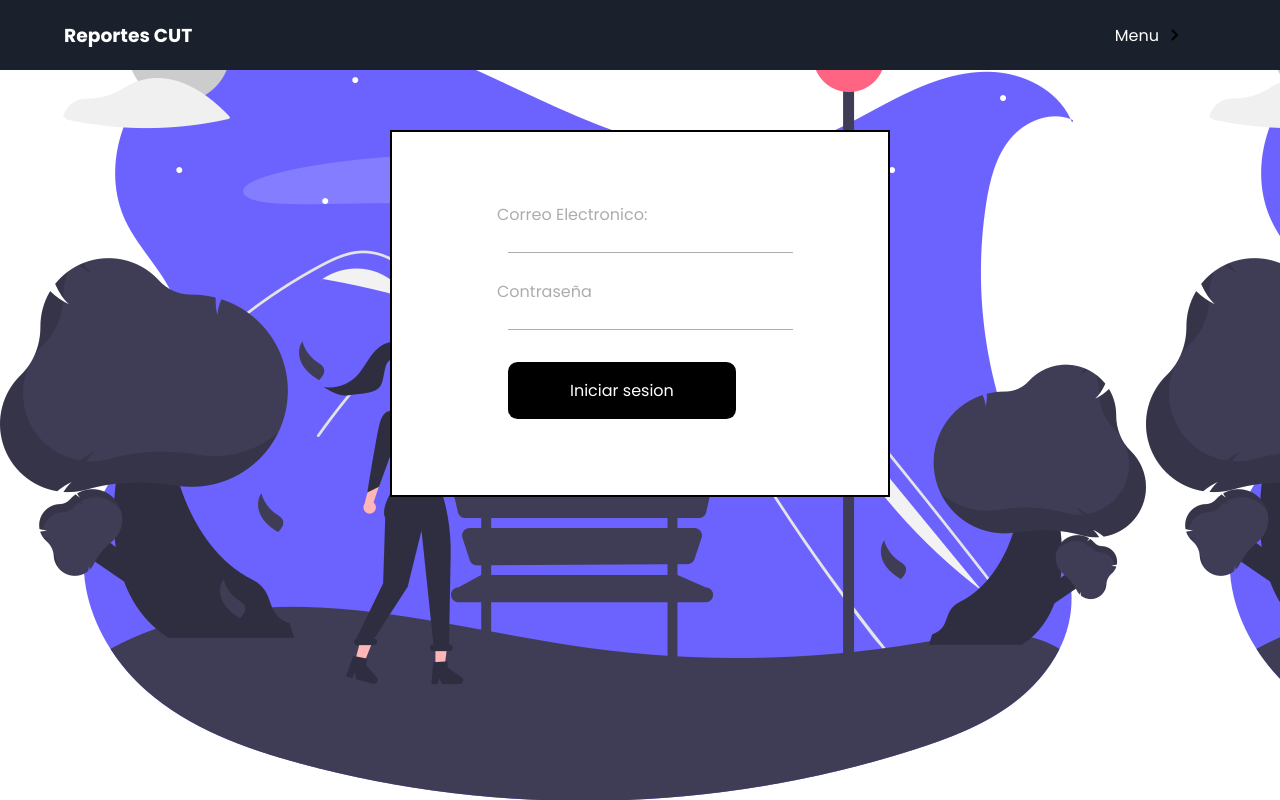
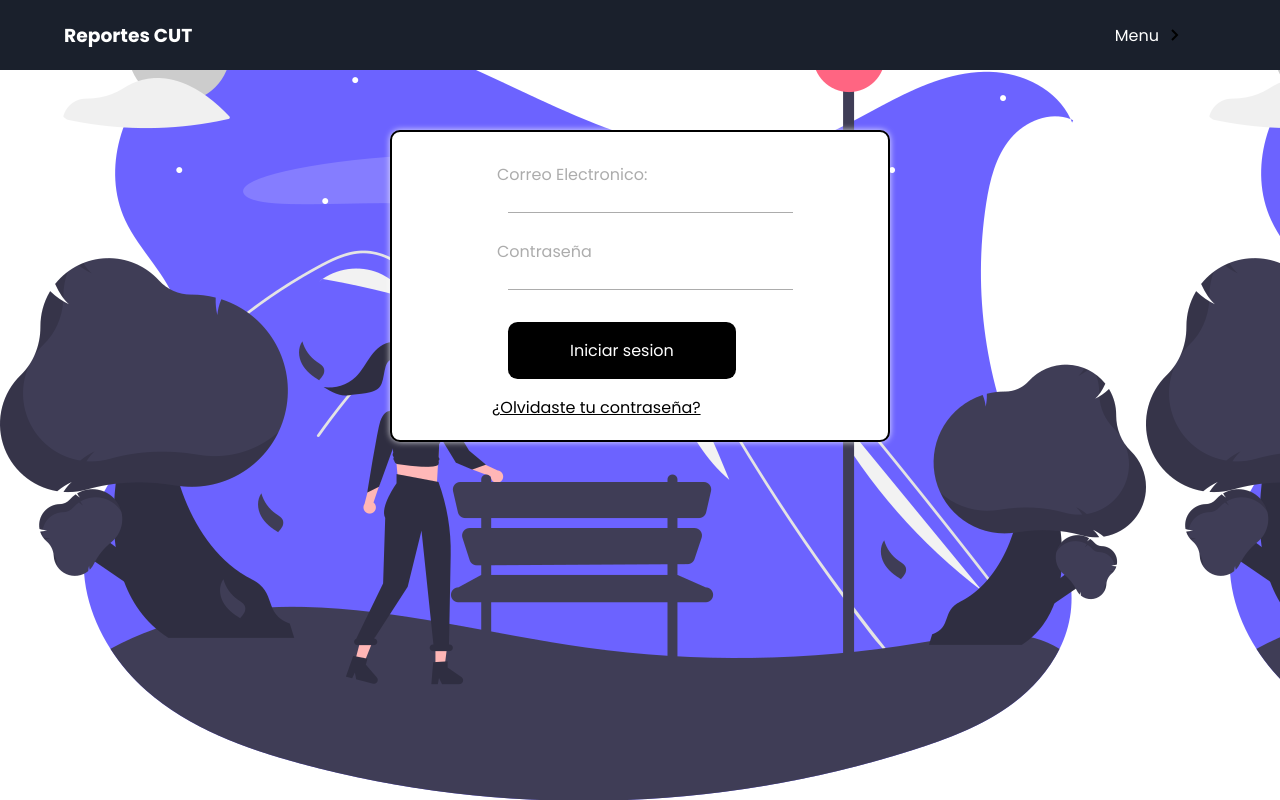
Before and after one commit to jairSuarez/Reportes-CUT, a plain HTML site: page html/inicio sesion/index.html in a window 1280 px wide. Drawn offline with Linux system fonts and the light colour scheme.

Commit message:
Add files via upload

```diff
--- a/css/inicio sesion/style.css
+++ b/css/inicio sesion/style.css
@@ -7,12 +7,6 @@
 body{
     background-image: url(/img/dawn.png);
     font-family: 'open sans';
-}
-
-.footer{
-    width: 100% !important;
-    height: 650px !important;
-    position: absolute;
 }
 
 .main{
@@ -41,6 +35,7 @@ nav > a{
     font-weight: 300;
     text-decoration: none;
     margin-right: 10px;
+    border-radius: 5px;
 }
 
 nav > a:hover{
@@ -53,13 +48,18 @@ nav > a:hover{
     margin-left: 100px;
 }
 
+form > a{
+    font-weight: 400;
+    color: #000;
+}
+
 .main__section{
     border: 2px solid #000;
-    background-color: #fff;
-    max-width: 500px;
-    padding: 60px 0;
-    width: 1000px;
-    max-width: 500px;
+    background: #fff;
+    padding: 20px 0;
+    box-shadow: 0 0 6px 0 rgba(255, 255, 255, 0.8);
+    border-radius: 10px;
+    width: 50%;
 }
 
 .form__group{
@@ -111,8 +111,3 @@ nav > a:hover{
     background-color: #000;
     color: #fff;
 }
-
-/*  */
-/*  */
-/*  */
-/*  */
--- a/css/registro/style.css
+++ b/css/registro/style.css
@@ -14,9 +14,25 @@ body{
     background-image: url("/img/try.png");
     font-family: 'Roboto';
     height: 650px;
-    display: flex;
-    justify-content: center;
-    align-items: center;
+}
+
+.nav{
+    padding: 0 40px;
+    height: 80px;
+    background-color: rgb(27, 27, 27);
+    color: #fff;
+
+}
+
+nav > a{
+    color: #fff;
+    font-weight: 300;
+    text-decoration: none;
+    margin-right: 10px;
+}
+
+nav > a:hover{
+    text-decoration: underline;
 }
 
 .footer{
@@ -29,6 +45,7 @@ body{
     display: grid;
     grid-template-columns: 1fr 1fr;
     gap: 20px;
+    margin: auto;
 }
 
 h1{
@@ -37,15 +54,17 @@ h1{
 }
 
 form{
+    border: 2px solid #000;
     background: #fff;
-    padding: 40px 0;
+    padding: 20px 0;
     box-shadow: 0 0 6px 0 rgba(255, 255, 255, 0.8);
     border-radius: 10px;
     width: 50%;
-}
 
-.form{
-    margin: auto;
+    position: absolute;
+    left: 50%;
+    top: 50%;
+    transform: translate(-50%, -50%);
 }
 
 form .grupo{
--- a/html/inicio sesion/index.html
+++ b/html/inicio sesion/index.html
@@ -72,6 +72,10 @@
                     <button type="submit" class="form__submit">Iniciar sesion</button>
                 </div>
             </form>
+
+            <form class="form">
+                <a href="#" class="form__link">¿Olvidaste tu contraseña?</a>
+            </form>
         </section>
 
     </main>
```
Also changed, not shown: html/registro/index.html (+34 -2 lines).
